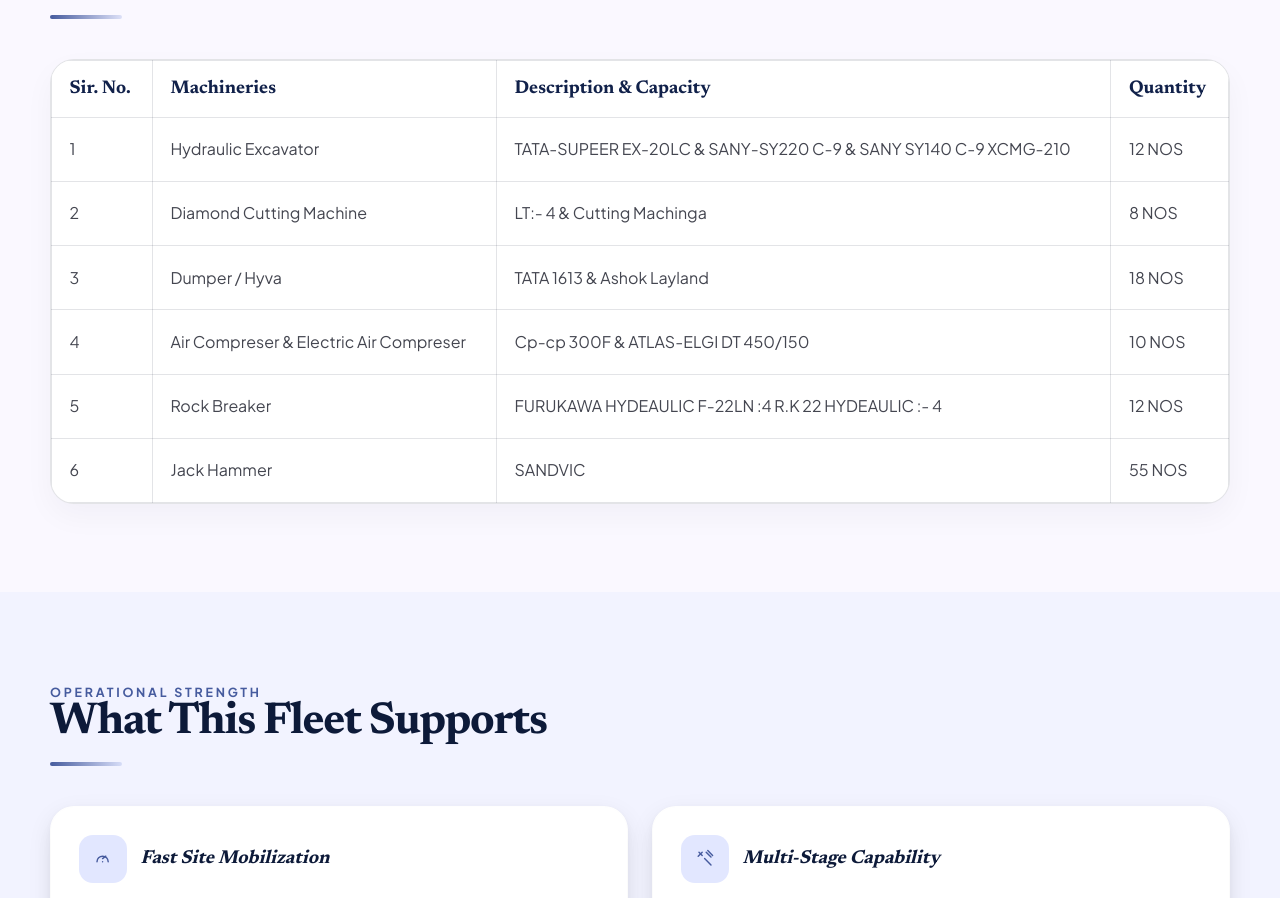
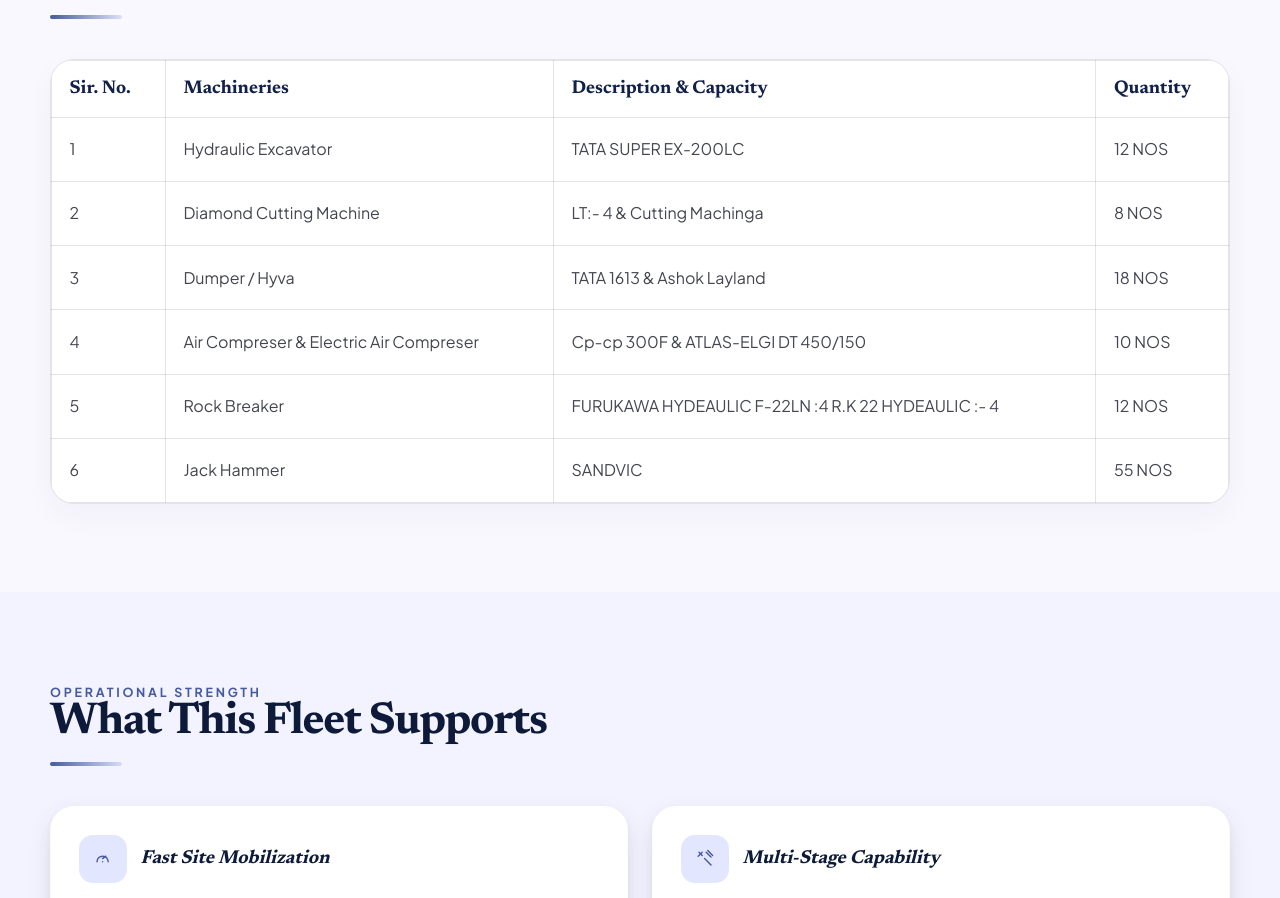
Before and after one commit to rohitchavan9372-jpg/Trimurati-Enterprises, a Next.js app: page /equipments in a window 1280 px wide. Shown: the part 853-1751 px from the top of the page. Built offline with nearby package versions, Linux system fonts and the light colour scheme.

Commit message:
Update site.js

```diff
--- a/data/site.js
+++ b/data/site.js
@@ -101,7 +101,7 @@
   {
     serialNo: "1",
     machine: "Hydraulic Excavator",
-    description: "TATA-SUPEER EX-20LC & SANY-SY220 C-9 & SANY SY140 C-9 XCMG-210",
+    description: "TATA SUPER EX-200LC",
     quantity: "12 NOS"
   },
   {
```
